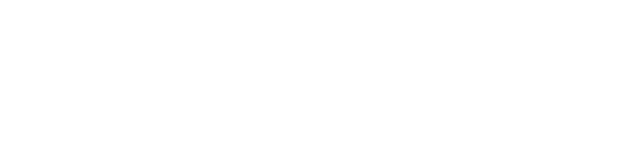
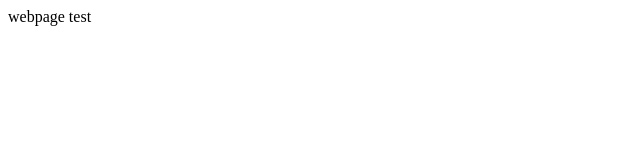
Before and after one commit to sad30034/git-study, a plain HTML site: page index.html in a window 1280 px wide. Shown: the whole page, without its empty margins (0-640 px from the left). Drawn offline with Linux system fonts and the light colour scheme.

Commit message:
insert body tag [ insert ]

```diff
--- a/index.html
+++ b/index.html
@@ -1,3 +1,6 @@
 <!doctype html>
 <html>
+  <body>
+    webpage test
+  </body>
 </html>
```
